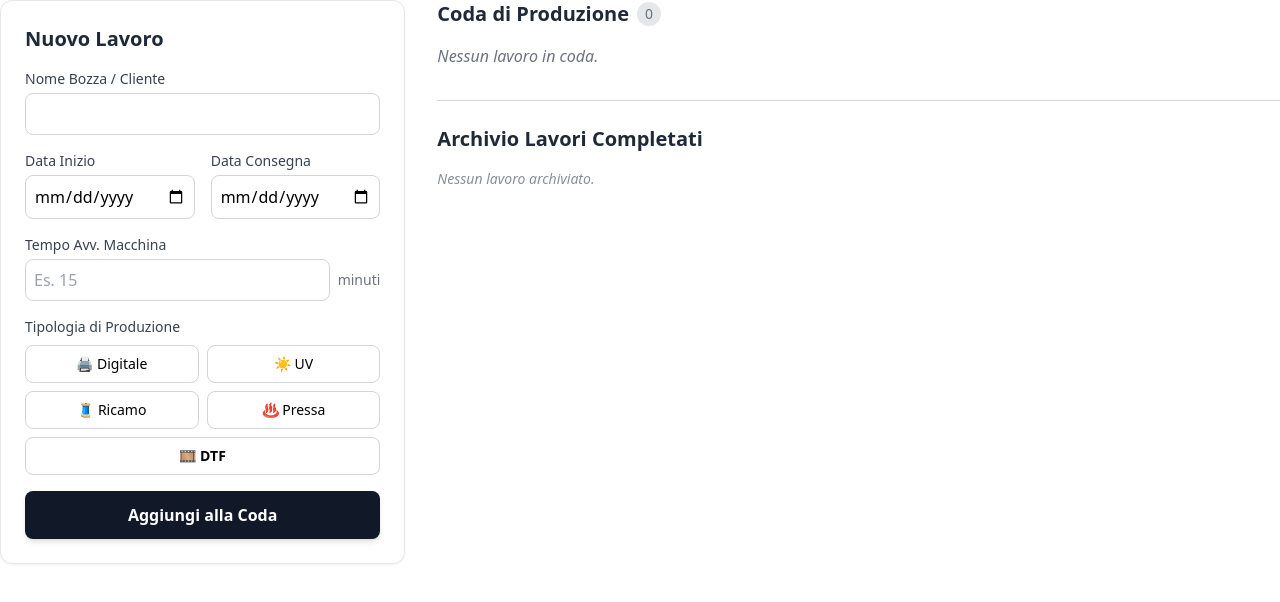
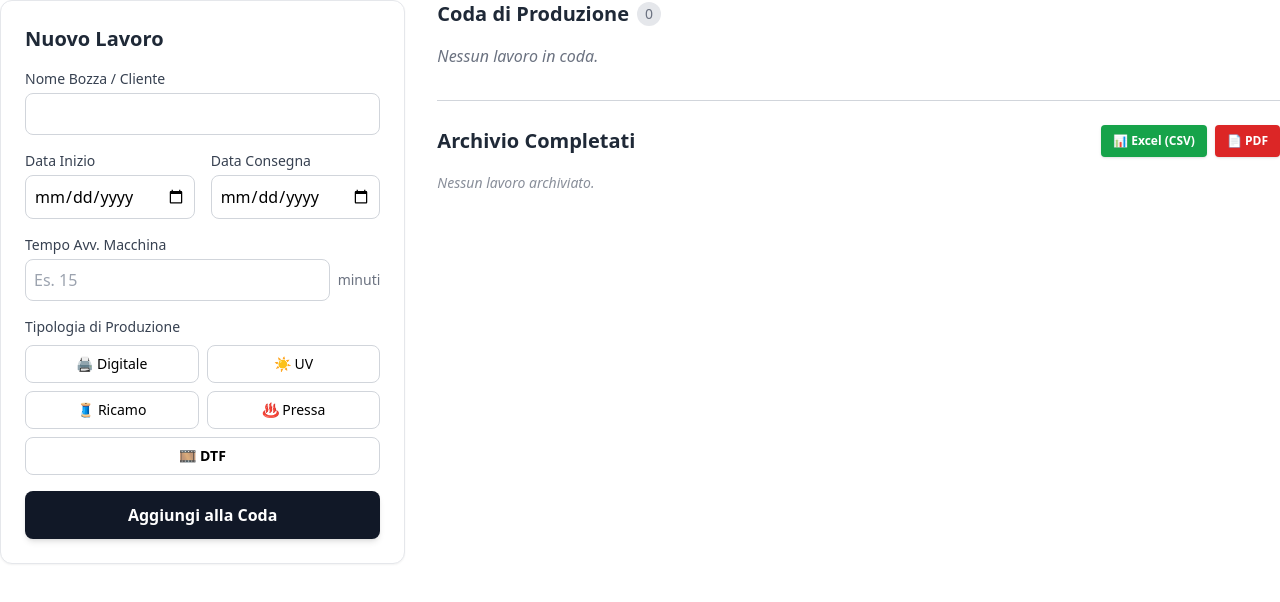
Before and after one commit to Pacio-lab/Promo-One, a plain HTML site: page index.html in a window 1280 px wide. Drawn offline with nearby package versions, Linux system fonts and the light colour scheme.

Commit message:
Add export buttons for CSV and PDF in archive section

```diff
--- a/index.html
+++ b/index.html
@@ -27,6 +27,8 @@
     <link rel="apple-touch-icon" href="logo.png">
 
     <script src="https://cdn.tailwindcss.com"></script>
+    <script src="https://cdnjs.cloudflare.com/ajax/libs/jspdf/2.5.1/jspdf.umd.min.js"></script>
+    <script src="https://cdnjs.cloudflare.com/ajax/libs/jspdf-autotable/3.8.2/jspdf.plugin.autotable.min.js"></script>
 
     <link rel="stylesheet" href="style.css">
 </head>
@@ -111,11 +113,16 @@
                     <div id="jobList" class="space-y-4"></div>
                 </div>
 
-                <div>
-                    <h2 class="text-xl font-semibold mb-4 text-gray-800 flex items-center border-t border-gray-300 pt-6">
-                        Archivio Lavori Completati
-                    </h2>
+               <div>
+                    <div class="flex justify-between items-center border-t border-gray-300 pt-6 mb-4">
+                        <h2 class="text-xl font-semibold text-gray-800">Archivio Completati</h2>
+                        <div class="flex gap-2">
+                            <button onclick="exportCSV()" class="bg-green-600 hover:bg-green-700 text-white text-xs font-bold py-2 px-3 rounded shadow transition">📊 Excel (CSV)</button>
+                            <button onclick="exportPDF()" class="bg-red-600 hover:bg-red-700 text-white text-xs font-bold py-2 px-3 rounded shadow transition">📄 PDF</button>
+                        </div>
+                    </div>
                     <div id="archiveList" class="space-y-4 opacity-80"></div>
+                </div>
                 </div>
             </div>
         </div>
```
